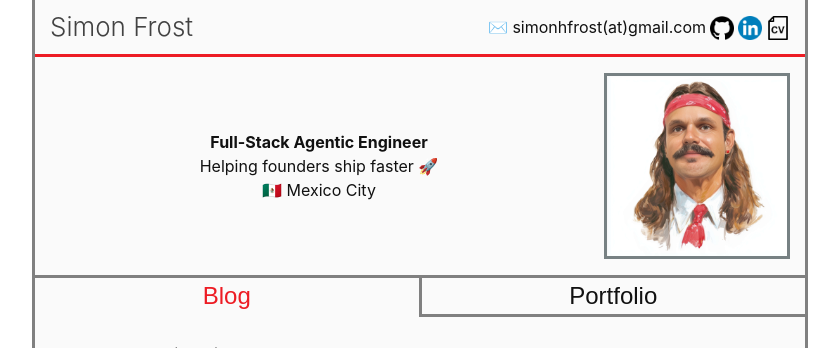
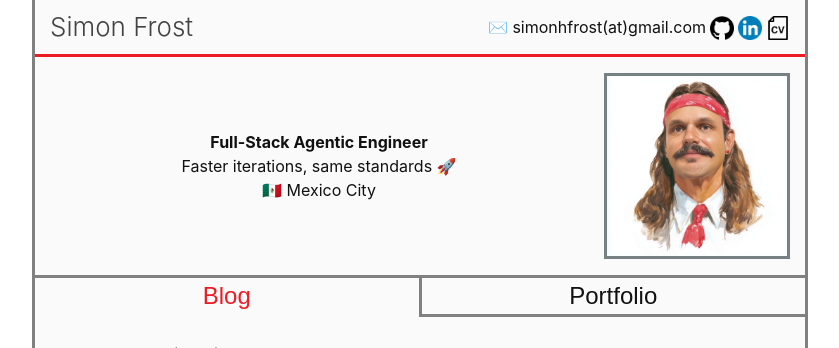
Before and after one commit to SimonHFrost/jekyll_blog, a Jekyll site: the page built from index.markdown, in a window 1280 px wide. Shown: the top 348 px of the page, without its empty margins (220-1059 px from the left). Built offline with Jekyll 4.4.1, drawn with Linux system fonts in a browser that asks for light colours.

Commit message:
Update homepage tagline to "Faster iterations, same standards"
Co-Authored-By: Claude Opus 4.8 (1M context) <noreply@anthropic.com>

```diff
--- a/index.markdown
+++ b/index.markdown
@@ -113,7 +113,7 @@ list_title: "Latest Posts"
 <div class="profile-container">
     <div class="profile-summary">
         <p style="margin-bottom: 0; font-weight: bold;">Full-Stack Agentic Engineer</p>
-        <p style="margin-bottom: 0;">Helping founders ship faster 🚀</p>
+        <p style="margin-bottom: 0;">Faster iterations, same standards 🚀</p>
         <p style="margin-bottom: 0;">🇲🇽 Mexico City</p>
         <p class="mobile-only mobile-email">✉️ simonhfrost(at)gmail.com</p>
         <!-- <p style="margin-bottom: 0;">Keen to chat about a collaboration, or just to catch up?</p> -->
```
